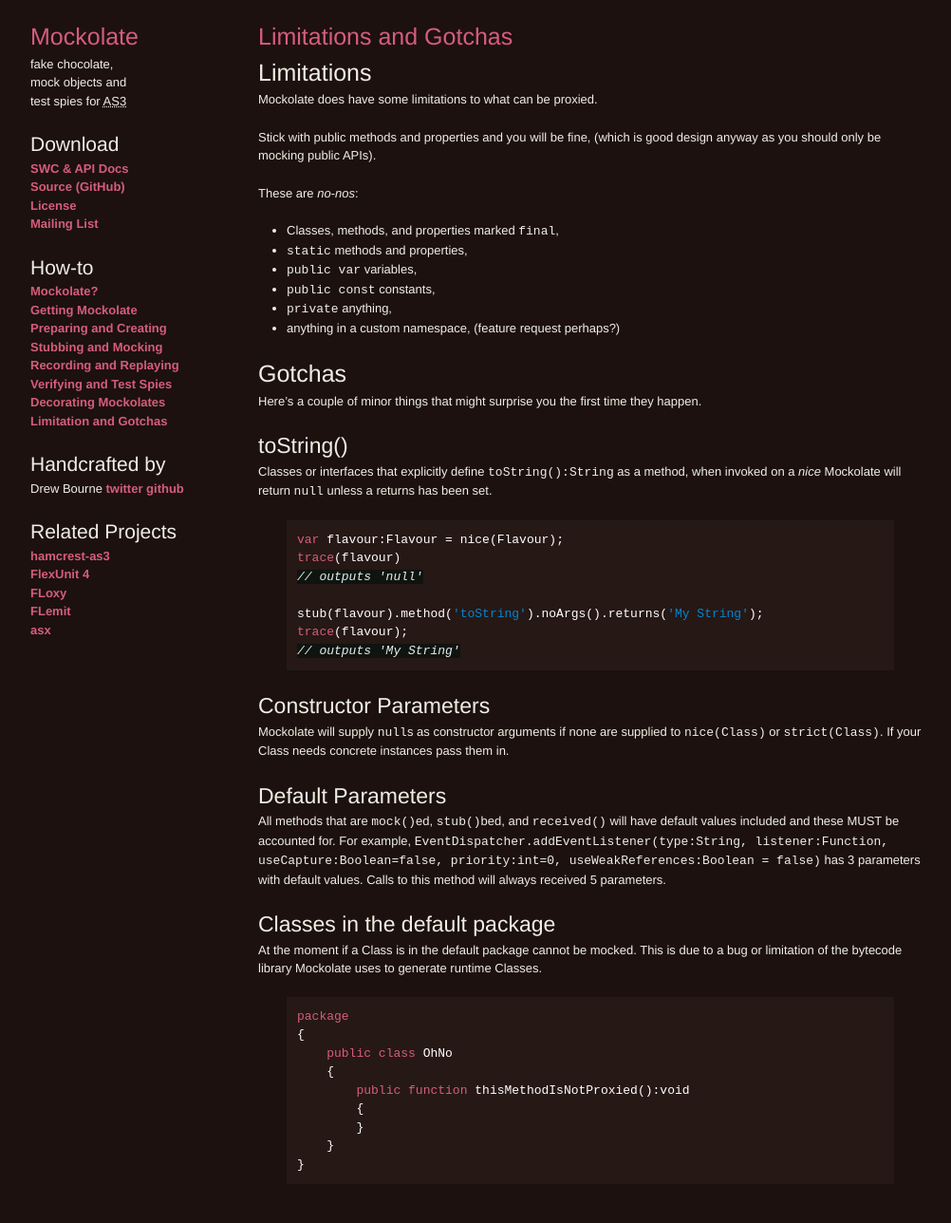
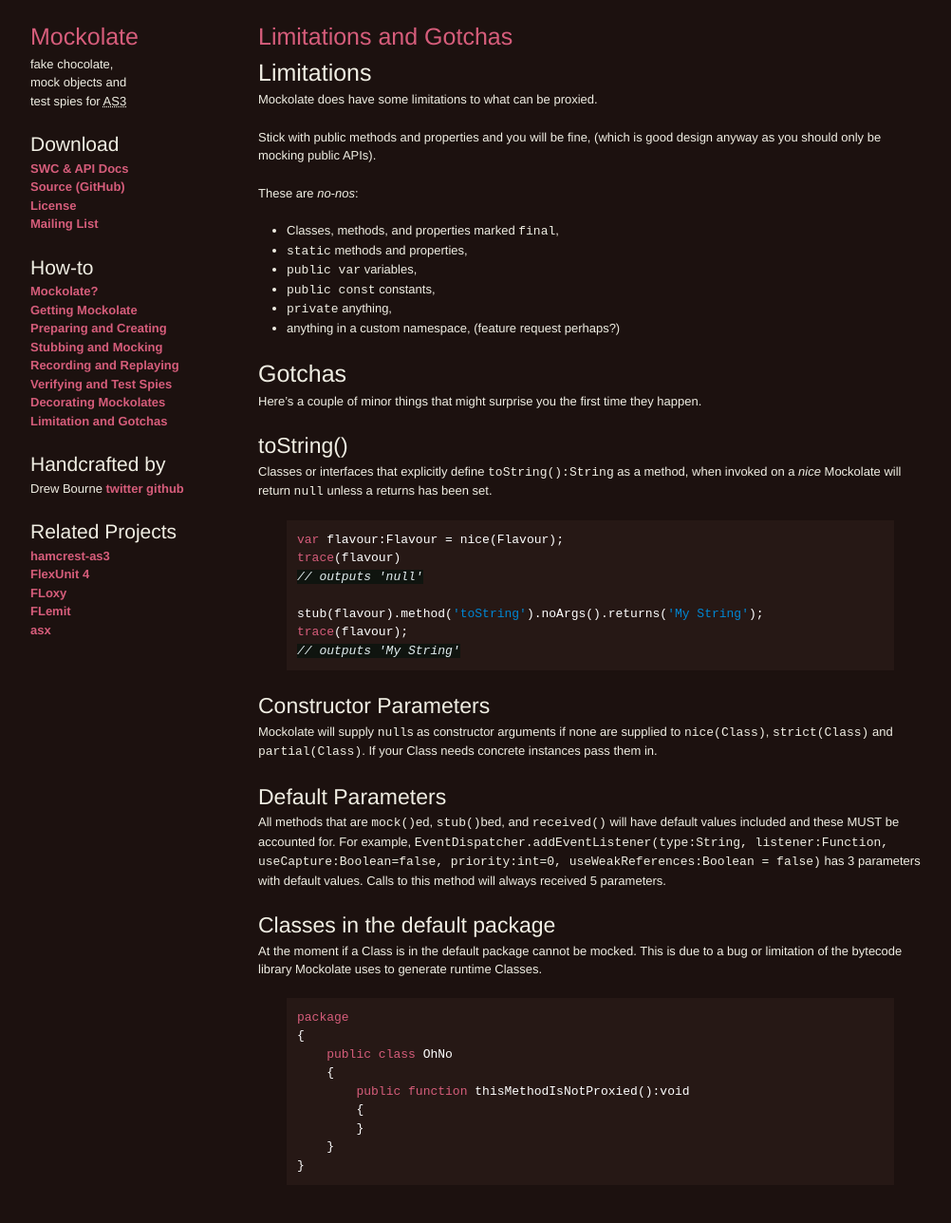
Before and after one commit to drewbourne/mockolate, a Jekyll site: the page built from limitations_and_gotchas.md, in a window 1280 px wide. Shown: the whole page at 95% size, without its empty margins (138-1140 px from the left). Built offline with Jekyll 4.4.1, drawn with Linux system fonts in a browser that asks for light colours.

Commit message:
added partial() to constructor parameters gotcha section

```diff
--- a/limitations_and_gotchas.md
+++ b/limitations_and_gotchas.md
@@ -39,7 +39,7 @@
 
 ## Constructor Parameters
 
-Mockolate will supply `null`s as constructor arguments if none are supplied to `nice(Class)` or `strict(Class)`. If your Class needs concrete instances pass them in.
+Mockolate will supply `null`s as constructor arguments if none are supplied to `nice(Class)`, `strict(Class)` and `partial(Class)`. If your Class needs concrete instances pass them in.
 
 ## Default Parameters
 
```
